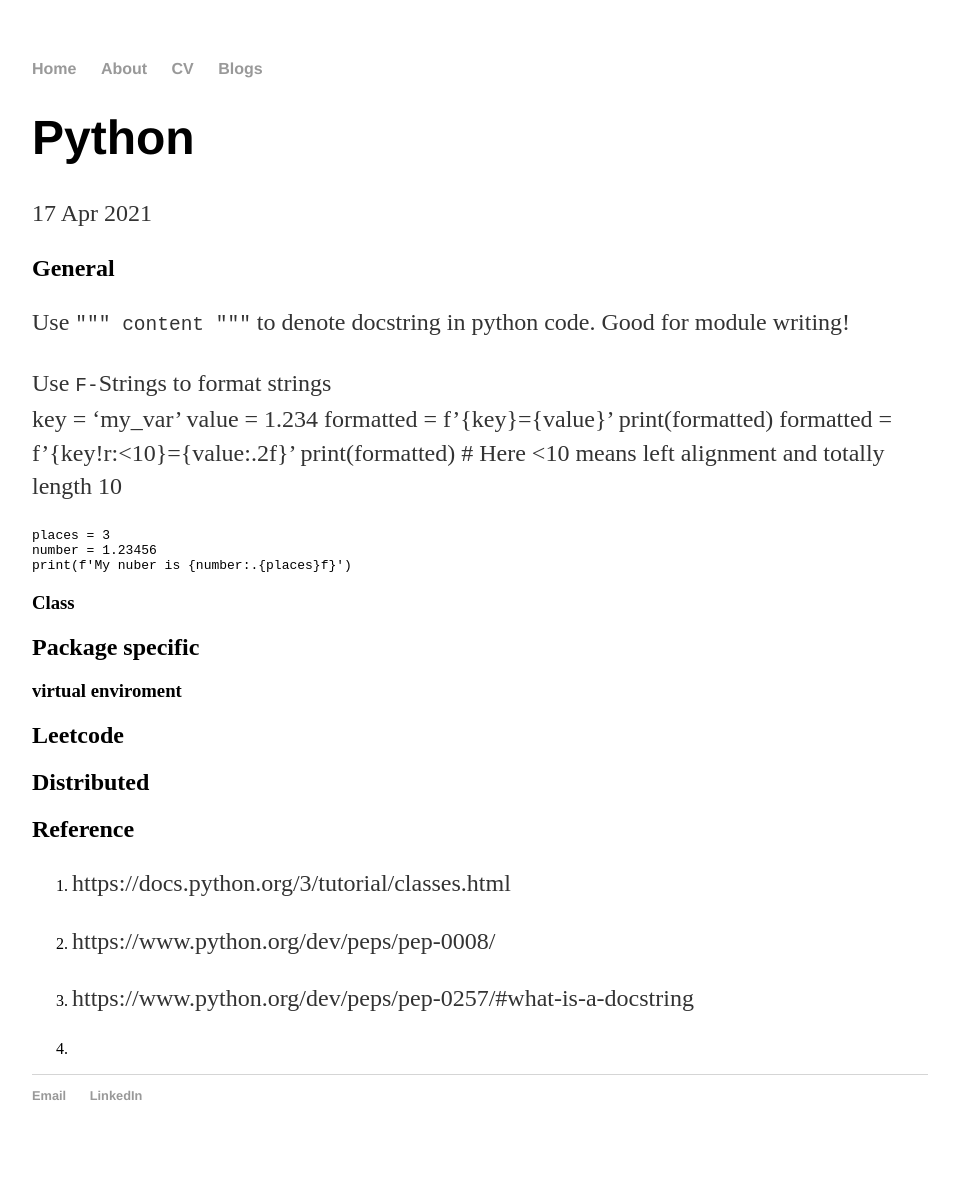
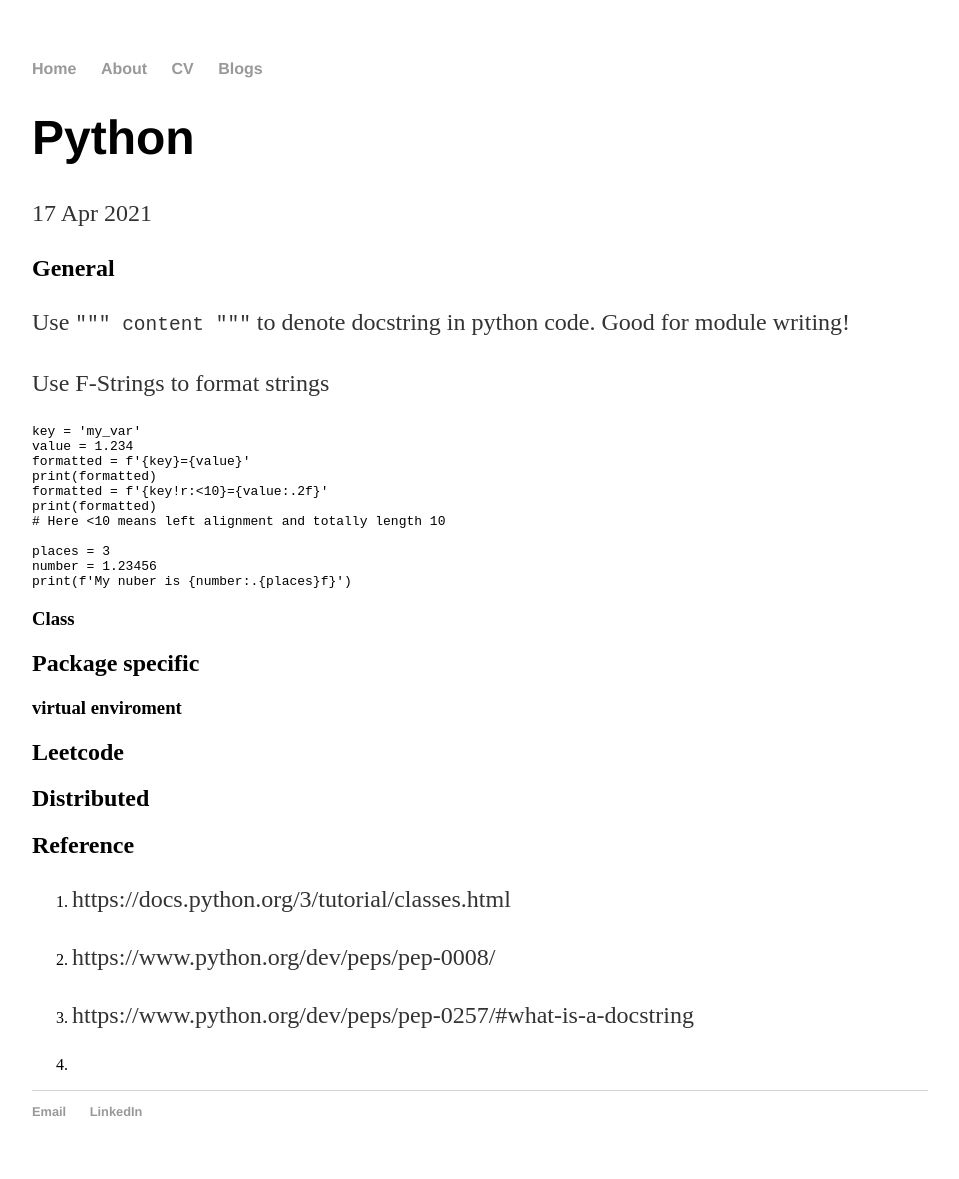
Before and after one commit to radarFudan/radarFudan.github.io, a Jekyll site: the page built from _posts/2021-04-17-Python.md, in a window 1280 px wide. Shown: the whole page, without its empty margins (160-1119 px from the left). Built offline with Jekyll 4.4.1, drawn with Linux system fonts in a browser that asks for light colours.

```diff
--- a/_posts/2021-04-17-Python.md
+++ b/_posts/2021-04-17-Python.md
@@ -8,7 +8,8 @@ date: 2021-04-17
 
 Use `""" content """` to denote docstring in python code. Good for module writing!
 
-Use `F-`Strings to format strings <br>
+Use F-Strings to format strings <br>
+
     key = 'my_var'
     value = 1.234
     formatted = f'{key}={value}'
```
